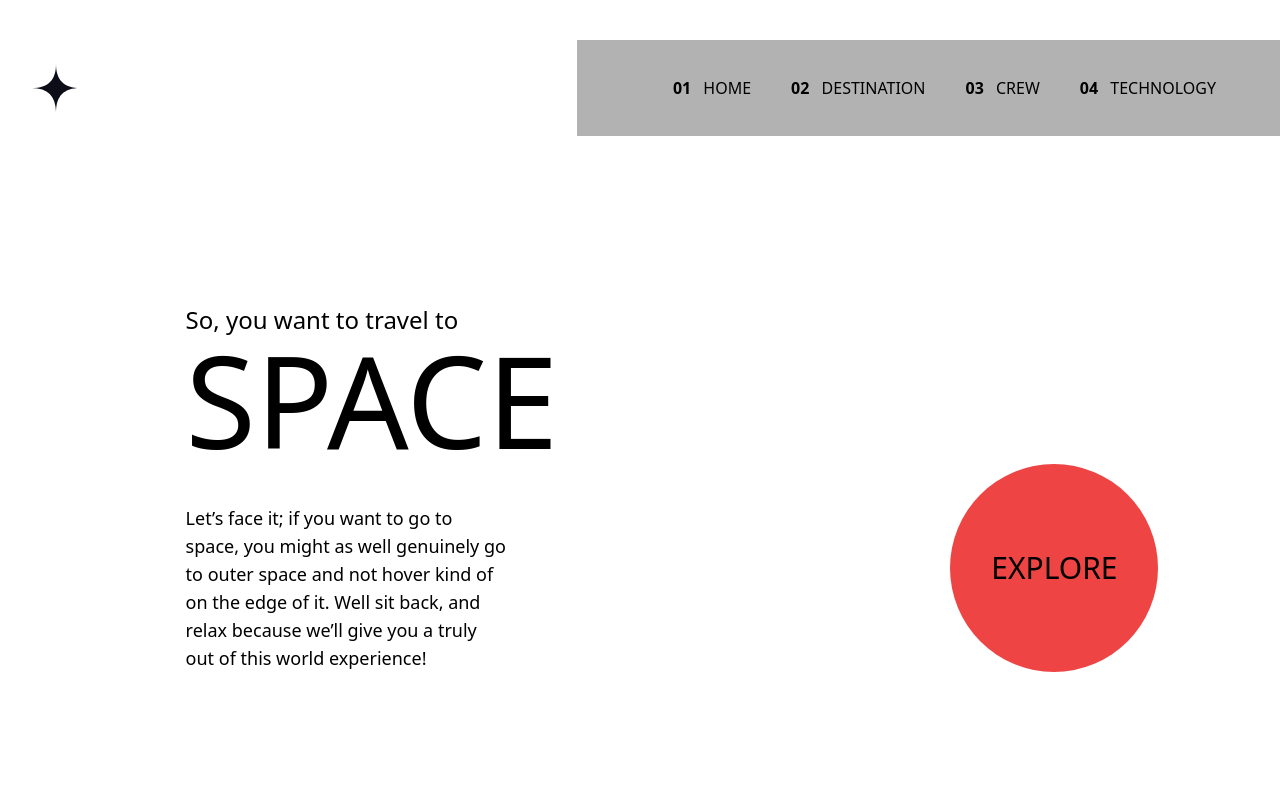
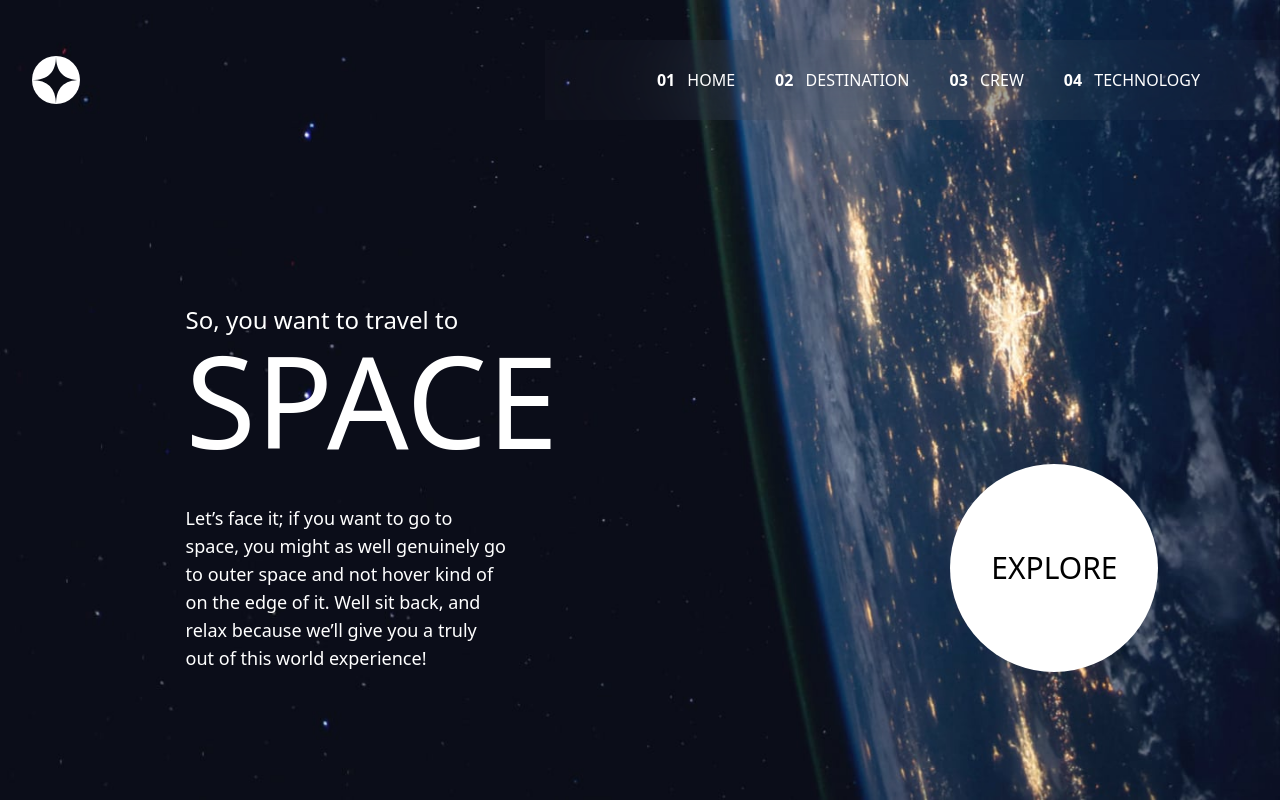
Before and after one commit to 04stefke/space-tourism-website, a React (Vite) app: page / in a window 1280 px wide. Built offline with nearby package versions, Linux system fonts and the light colour scheme.

Commit message:
changed the shadow to white, added the homebg, created the homebg custom classname changed the colors in navbar

```diff
--- a/src/App.jsx
+++ b/src/App.jsx
@@ -3,7 +3,7 @@ import Navbar from "./Navbar";
 
 function App() {
 	return (
-		<section className="flex flex-col min-h-screen w-screen items-center justify-end pl-[5%] pb-32">
+		<section className="flex flex-col min-h-screen w-screen items-center justify-end pl-[5%] pb-32 homeBg">
 			<Navbar/>
 			<Outlet/>
 		</section>
--- a/src/Navbar.jsx
+++ b/src/Navbar.jsx
@@ -3,10 +3,10 @@ import logo from "./assets/shared/logo.svg";
 import { Link } from "react-router-dom";
 const Navbar = () => {
 	return (
-		<header className="flex w-full justify-between items-center lg:pt-10 fixed top-0">
+		<header className="flex w-full justify-between items-center lg:pt-10 fixed top-0 text-white">
 			<img src={logo} alt="logo" />
 
-			<nav className=" h-24 px-24 bg-black/30 ">
+			<nav className=" h-20 px-28 backdrop-blur-3xl bg-white/[0.02] ">
 				<ul className="flex items-center gap-5 lg:gap-10 h-full">
 					<li className="uppercase ">
 						<Link to="/">
--- a/src/index.css
+++ b/src/index.css
@@ -1,3 +1,7 @@
 @tailwind base;
 @tailwind components;
 @tailwind utilities;
+
+.homeBg {
+	@apply bg-[url('./assets/home/background-home-mobile.jpg')] md:bg-[url('./assets/home/background-home-tablet.jpg')] lg:bg-[url('./assets/home/background-home-desktop.jpg')] bg-cover bg-center;
+}
--- a/src/pages/Home.jsx
+++ b/src/pages/Home.jsx
@@ -2,7 +2,7 @@ import React from "react";
 
 const Home = () => {
 	return (
-		<section className="flex max-w-[80%] justify-between ">
+		<section className="flex max-w-[80%] justify-between text-white ">
 			<article className="flex flex-col gap-10 w-1/3">
 				<h1 className="text-2xl">
 					So, you want to travel to <br />
@@ -15,7 +15,7 @@ const Home = () => {
 					experience!
 				</p>
 			</article>
-			<button className="self-end rounded-full h-52 w-52 bg-red-500 uppercase hover:shadow-custom text-3xl">explore</button>
+			<button className="self-end rounded-full h-52 w-52 bg-white uppercase hover:shadow-custom text-3xl text-black">explore</button>
 		</section>
 	);
 };
--- a/tailwind.config.js
+++ b/tailwind.config.js
@@ -4,7 +4,7 @@ export default {
 	theme: {
 		extend: {
 			boxShadow: {
-				custom: "0px 0px 10px 50px rgba(0,0,0,0.3)", // Custom shadow
+				custom: "0px 0px 10px 50px rgba(255,255,255,0.2)", // Custom shadow
 			},
 		},
 	},
```
